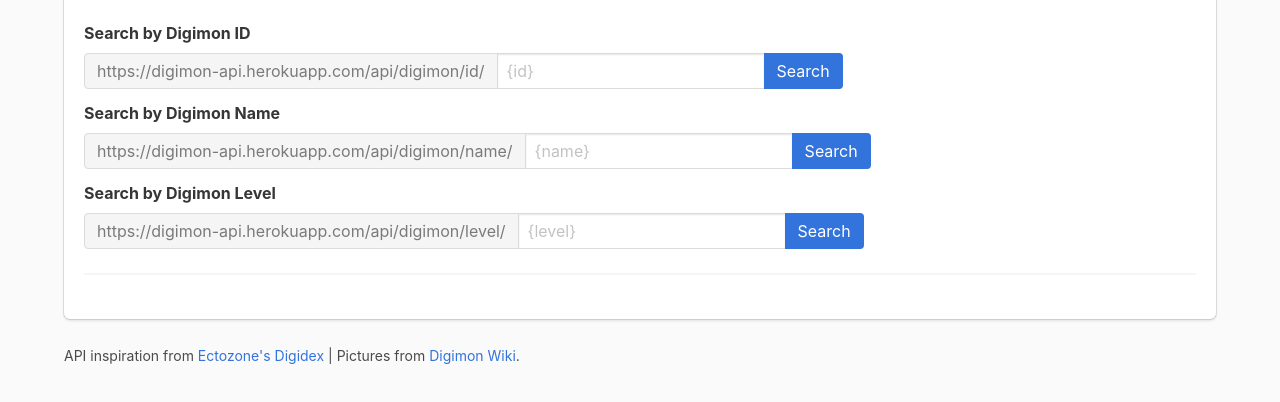
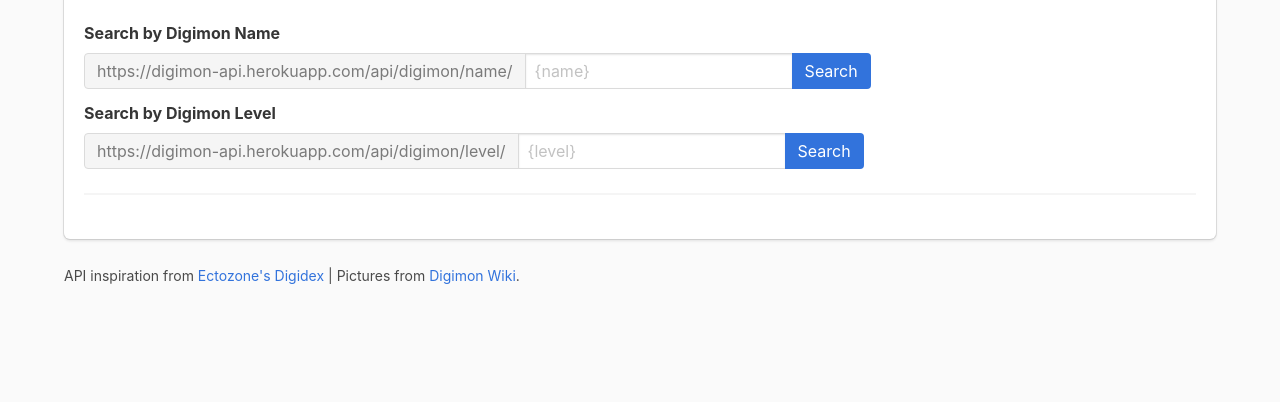
Before and after one commit to heyshadowsmith/digimon-api, a website: page public/playground.html in a window 1280 px wide. Shown: the part 136-538 px from the top of the page. Drawn offline with nearby package versions, Linux system fonts and the light colour scheme.

Commit message:
Update docs

```diff
--- a/public/playground.html
+++ b/public/playground.html
@@ -22,24 +22,6 @@
                     <h1 class="title">Digimon API <a href="index.html" class="button is-link is-pulled-right">Go to API Docs</a></h1>
                     <h2 class="subtitle">Playground</h2>
                     <div>
-                        <div class="field">
-                            <label class="label">Search by Digimon ID</label>
-                            <div class="control">
-                                <div class="field has-addons">
-                                    <p class="control">
-                                        <a class="button is-static">
-                                            https://digimon-api.herokuapp.com/api/digimon/id/
-                                        </a>
-                                    </p>
-                                    <p class="control">
-                                        <input class="input" type="text" placeholder="{id}" v-model="id">
-                                    </p>
-                                    <p class="control">
-                                        <button class="button is-link" @click="searchId()">Search</button>
-                                    </p>
-                                </div>
-                            </div>
-                        </div>
                         <div class="field">
                             <label class="label">Search by Digimon Name</label>
                             <div class="control">
```
Also changed, not shown: public/index.html (+0 -10 lines).
